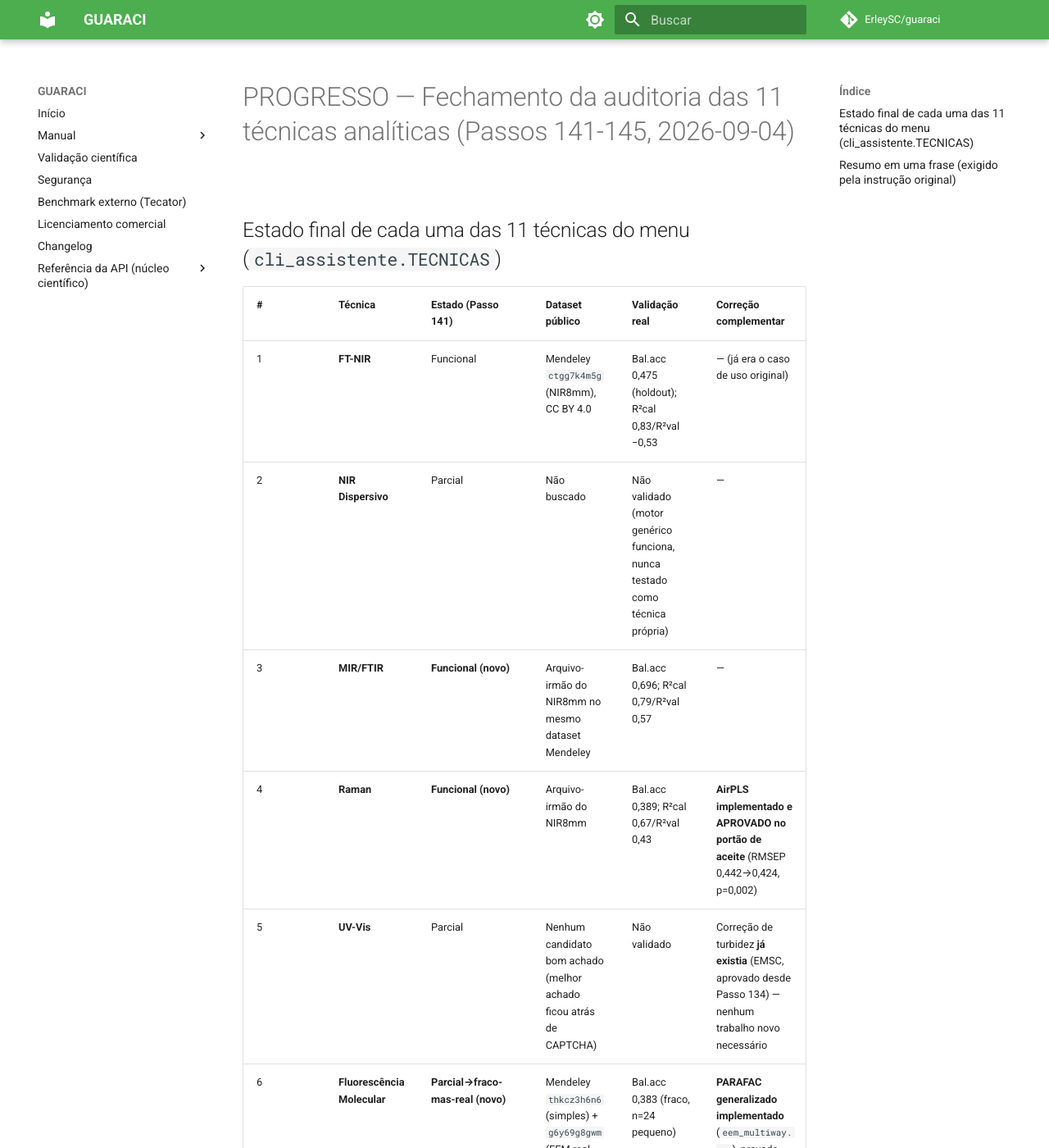
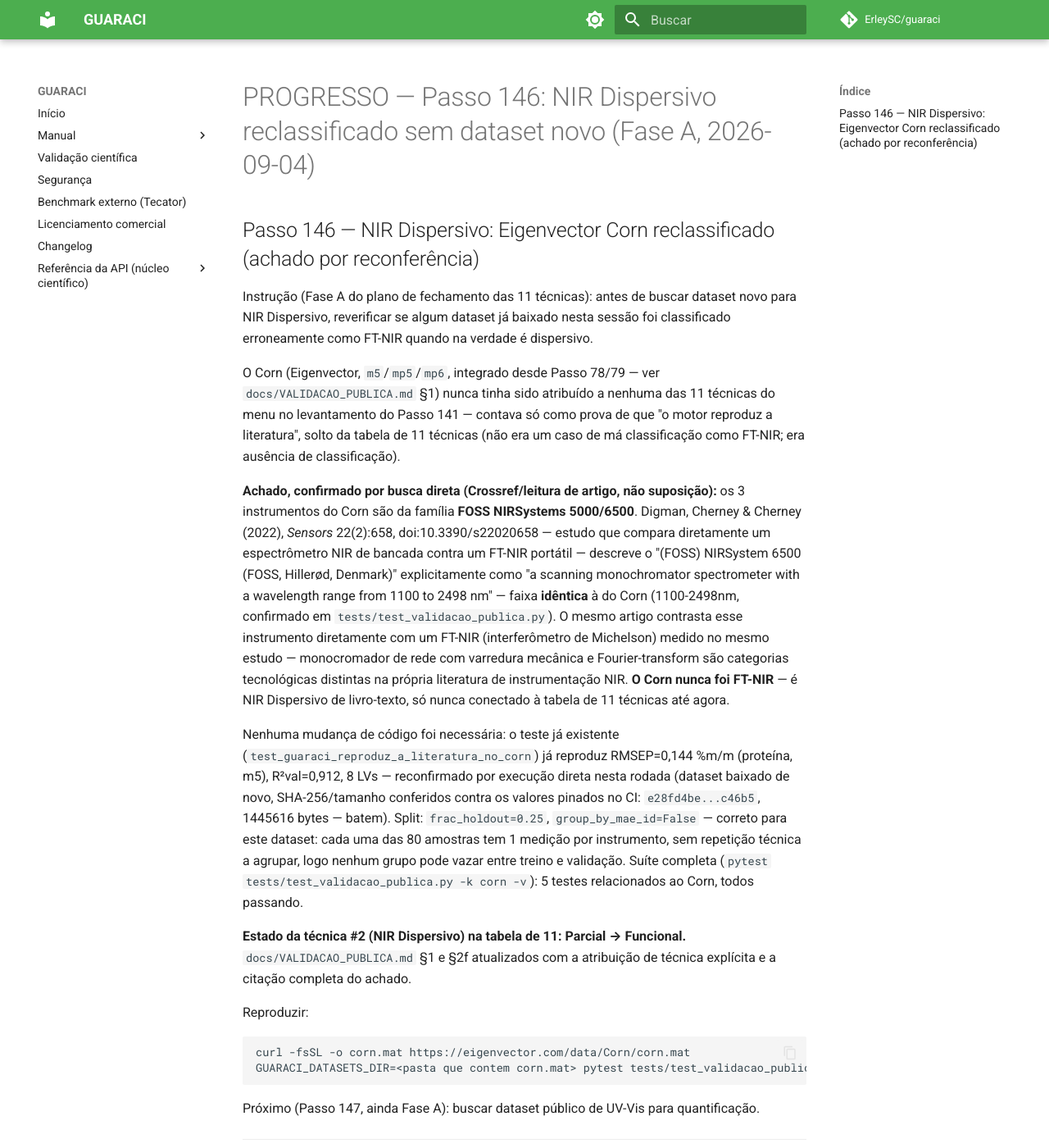
Before and after one commit to ErleySC/guaraci, an MkDocs documentation site: the page built from docs/PROGRESSO.md, in a window 1280 px wide and 1400 px high. Shown: the whole window at 82% size. Built offline with MkDocs 1.6.1 and Material for MkDocs 9.7.7, drawn with Linux system fonts in a browser that asks for light colours; comment, search, counter and statistics services are not loaded; some of the changed text lies outside the part shown.

Commit message:
docs: reclassifica Corn como NIR Dispersivo, fecha lacuna sem dataset novo (Passo 146, Fase A)
Achado por reconferencia (nao busca de dataset novo): os 3 instrumentos
do Corn (m5/mp5/mp6) sao FOSS NIRSystems 5000/6500, confirmados como
"scanning monochromator spectrometer" por Digman, Cherney & Cherney
(2022, Sensors 22(2):658, doi:10.3390/s22020658) -- tecnologia
dispersiva, nunca foi FT-NIR. O dataset ja estava integrado desde os
Passos 78/79 mas nunca havia sido atribuido a nenhuma das 11 tecnicas
do menu. Reconfirmado por execucao direta (corn.mat baixado de novo,
SHA-256/tamanho conferidos, 5 testes relacionados passando):
RMSEP=0,144 %m/m (proteina, m5), R2val=0,912, 8 LVs. Tecnica #2
(NIR Dispersivo) na tabela de 11: Parcial -> Funcional.

Co-Authored-By: Claude Sonnet 5 <noreply@anthropic.com>

````diff
--- a/docs/PROGRESSO.md
+++ b/docs/PROGRESSO.md
@@ -1,3 +1,62 @@
+# PROGRESSO — Passo 146: NIR Dispersivo reclassificado sem dataset novo (Fase A, 2026-09-04)
+
+## Passo 146 — NIR Dispersivo: Eigenvector Corn reclassificado (achado por reconferência)
+
+Instrução (Fase A do plano de fechamento das 11 técnicas): antes de
+buscar dataset novo para NIR Dispersivo, reverificar se algum dataset
+já baixado nesta sessão foi classificado erroneamente como FT-NIR
+quando na verdade é dispersivo.
+
+O Corn (Eigenvector, `m5`/`mp5`/`mp6`, integrado desde Passo 78/79 — ver
+`docs/VALIDACAO_PUBLICA.md` §1) nunca tinha sido atribuído a nenhuma das
+11 técnicas do menu no levantamento do Passo 141 — contava só como
+prova de que "o motor reproduz a literatura", solto da tabela de 11
+técnicas (não era um caso de má classificação como FT-NIR; era ausência
+de classificação).
+
+**Achado, confirmado por busca direta (Crossref/leitura de artigo, não
+suposição):** os 3 instrumentos do Corn são da família **FOSS
+NIRSystems 5000/6500**. Digman, Cherney & Cherney (2022), *Sensors*
+22(2):658, doi:10.3390/s22020658 — estudo que compara diretamente um
+espectrômetro NIR de bancada contra um FT-NIR portátil — descreve o
+"(FOSS) NIRSystem 6500 (FOSS, Hillerød, Denmark)" explicitamente como
+"a scanning monochromator spectrometer with a wavelength range from
+1100 to 2498 nm" — faixa **idêntica** à do Corn (1100-2498nm,
+confirmado em `tests/test_validacao_publica.py`). O mesmo artigo
+contrasta esse instrumento diretamente com um FT-NIR (interferômetro de
+Michelson) medido no mesmo estudo — monocromador de rede com varredura
+mecânica e Fourier-transform são categorias tecnológicas distintas na
+própria literatura de instrumentação NIR. **O Corn nunca foi FT-NIR** —
+é NIR Dispersivo de livro-texto, só nunca conectado à tabela de 11
+técnicas até agora.
+
+Nenhuma mudança de código foi necessária: o teste já existente
+(`test_guaraci_reproduz_a_literatura_no_corn`) já reproduz RMSEP=0,144
+%m/m (proteína, m5), R²val=0,912, 8 LVs — reconfirmado por execução
+direta nesta rodada (dataset baixado de novo, SHA-256/tamanho
+conferidos contra os valores pinados no CI: `e28fd4be...c46b5`,
+1445616 bytes — batem). Split: `frac_holdout=0.25`,
+`group_by_mae_id=False` — correto para este dataset: cada uma das 80
+amostras tem 1 medição por instrumento, sem repetição técnica a
+agrupar, logo nenhum grupo pode vazar entre treino e validação.
+Suíte completa (`pytest tests/test_validacao_publica.py -k corn -v`):
+5 testes relacionados ao Corn, todos passando.
+
+**Estado da técnica #2 (NIR Dispersivo) na tabela de 11: Parcial →
+Funcional.** `docs/VALIDACAO_PUBLICA.md` §1 e §2f atualizados com a
+atribuição de técnica explícita e a citação completa do achado.
+
+Reproduzir:
+```
+curl -fsSL -o corn.mat https://eigenvector.com/data/Corn/corn.mat
+GUARACI_DATASETS_DIR=<pasta que contem corn.mat> pytest tests/test_validacao_publica.py -k corn -v
+```
+
+Próximo (Passo 147, ainda Fase A): buscar dataset público de UV-Vis
+para quantificação.
+
+---
+
 # PROGRESSO — Fechamento da auditoria das 11 técnicas analíticas (Passos 141-145, 2026-09-04)
 
 ## Estado final de cada uma das 11 técnicas do menu (`cli_assistente.TECNICAS`)
@@ -5,7 +64,7 @@
 | # | Técnica | Estado (Passo 141) | Dataset público | Validação real | Correção complementar |
 |---|---|---|---|---|---|
 | 1 | **FT-NIR** | Funcional | Mendeley `ctgg7k4m5g` (NIR8mm), CC BY 4.0 | Bal.acc 0,475 (holdout); R²cal 0,83/R²val −0,53 | — (já era o caso de uso original) |
-| 2 | **NIR Dispersivo** | Parcial | Não buscado | Não validado (motor genérico funciona, nunca testado como técnica própria) | — |
+| 2 | **NIR Dispersivo** | **Funcional (novo, reclassificação — Passo 146)** | Eigenvector Corn (`m5`/`mp5`/`mp6`) — já integrado desde Passo 78/79, nunca antes atribuído a uma técnica do menu | RMSEP 0,144 %m/m (proteína, m5); R²val 0,912; 8 LVs | Reclassificação: FOSS NIRSystems 5000/6500 = "scanning monochromator spectrometer" (Digman, Cherney & Cherney 2022, *Sensors* 22(2):658) — tecnologia dispersiva, NÃO Fourier-transform. Nenhum dataset novo necessário |
 | 3 | **MIR/FTIR** | **Funcional (novo)** | Arquivo-irmão do NIR8mm no mesmo dataset Mendeley | Bal.acc 0,696; R²cal 0,79/R²val 0,57 | — |
 | 4 | **Raman** | **Funcional (novo)** | Arquivo-irmão do NIR8mm | Bal.acc 0,389; R²cal 0,67/R²val 0,43 | **AirPLS implementado e APROVADO no portão de aceite** (RMSEP 0,442→0,424, p=0,002) |
 | 5 | **UV-Vis** | Parcial | Nenhum candidato bom achado (melhor achado ficou atrás de CAPTCHA) | Não validado | Correção de turbidez **já existia** (EMSC, aprovado desde Passo 134) — nenhum trabalho novo necessário |
````
Also changed, not shown: docs/VALIDACAO_PUBLICA.md (+42 -1 lines).
